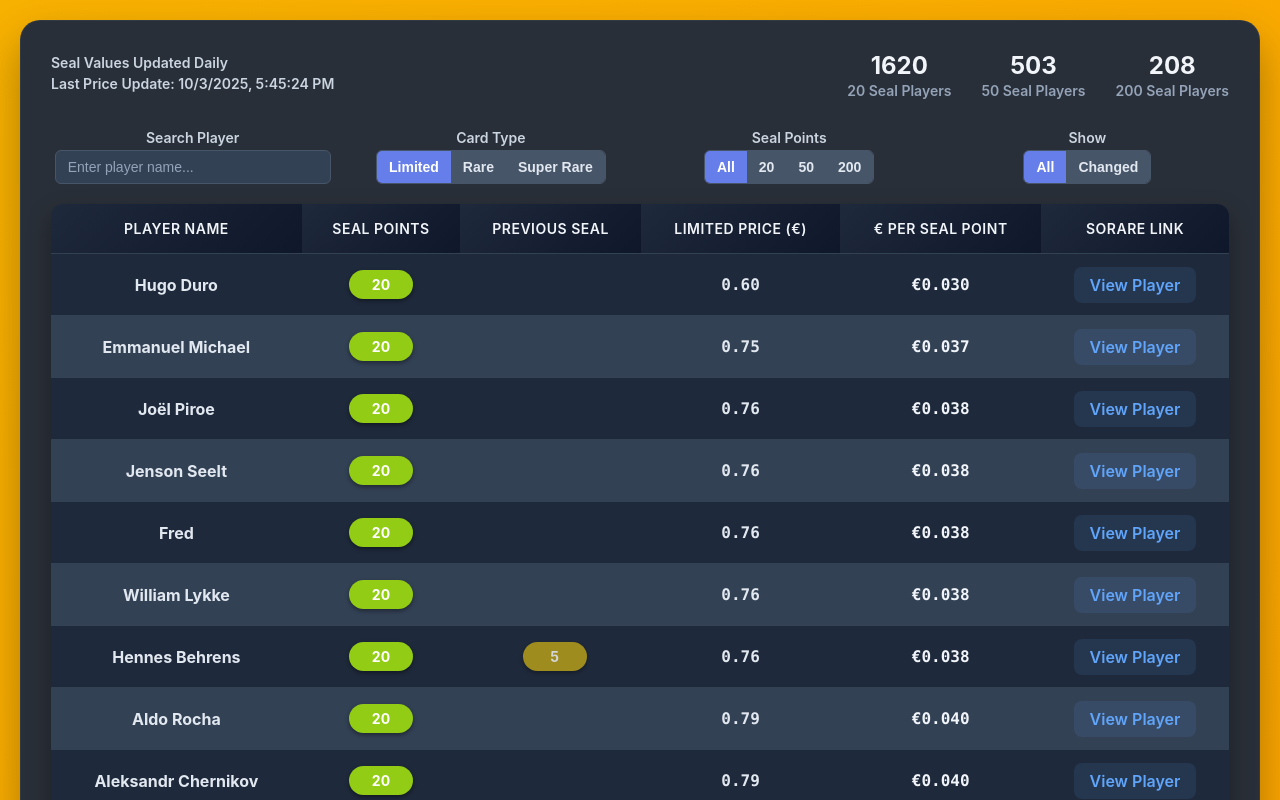
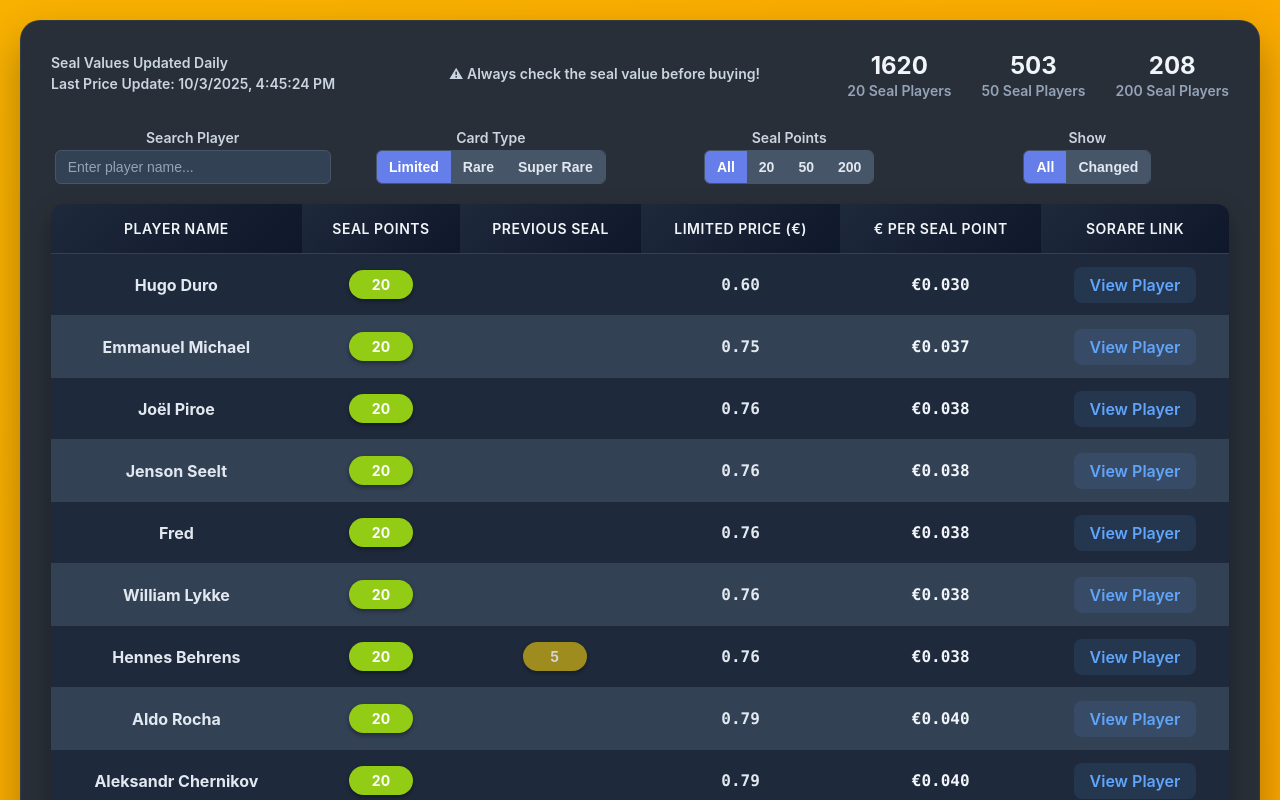
Before and after one commit to random989/seal-sorare, a Next.js app: page / in a window 1280 px wide. Shown: the top 800 px of the page. Built offline with nearby package versions, Linux system fonts and the light colour scheme.

Commit message:
Fixed time conversion and added warning.

```diff
--- a/pages/index.js
+++ b/pages/index.js
@@ -222,16 +222,14 @@ export default function SorarePlayerSealData({ sealData }) {
   const getLastUpdateTimes = () => {
     const generatedAt = sealData.ga;
 
-    let priceUpdateTime = generatedAt;
-
-    if (priceUpdateTime) {
-      const date = new Date(priceUpdateTime);
-      date.setHours(date.getHours() + 1);
-      priceUpdateTime = date.toISOString();
+    if (!generatedAt) {
+      return { priceUpdate: 'N/A' };
     }
 
+    const date = new Date(generatedAt);
+
     return {
-      priceUpdate: priceUpdateTime ? new Date(priceUpdateTime).toLocaleString() : 'N/A'
+      priceUpdate: date.toLocaleString()
     };
   };
 
@@ -540,6 +538,9 @@ export default function SorarePlayerSealData({ sealData }) {
             <div className="update-line">Seal Values Updated Daily</div>
             <div className="update-line">Last Price Update: {getLastUpdateTimes().priceUpdate}</div>
           </div>
+          <div className="update-info">
+            <div className="update-line">&#9888; Always check the seal value before buying!</div>
+          </div>
           <div className="summary-info">
             <div className="summary-item">
               <span className="summary-number">{sealData.summary?.['20_seal_count'] || 0}</span>
```
